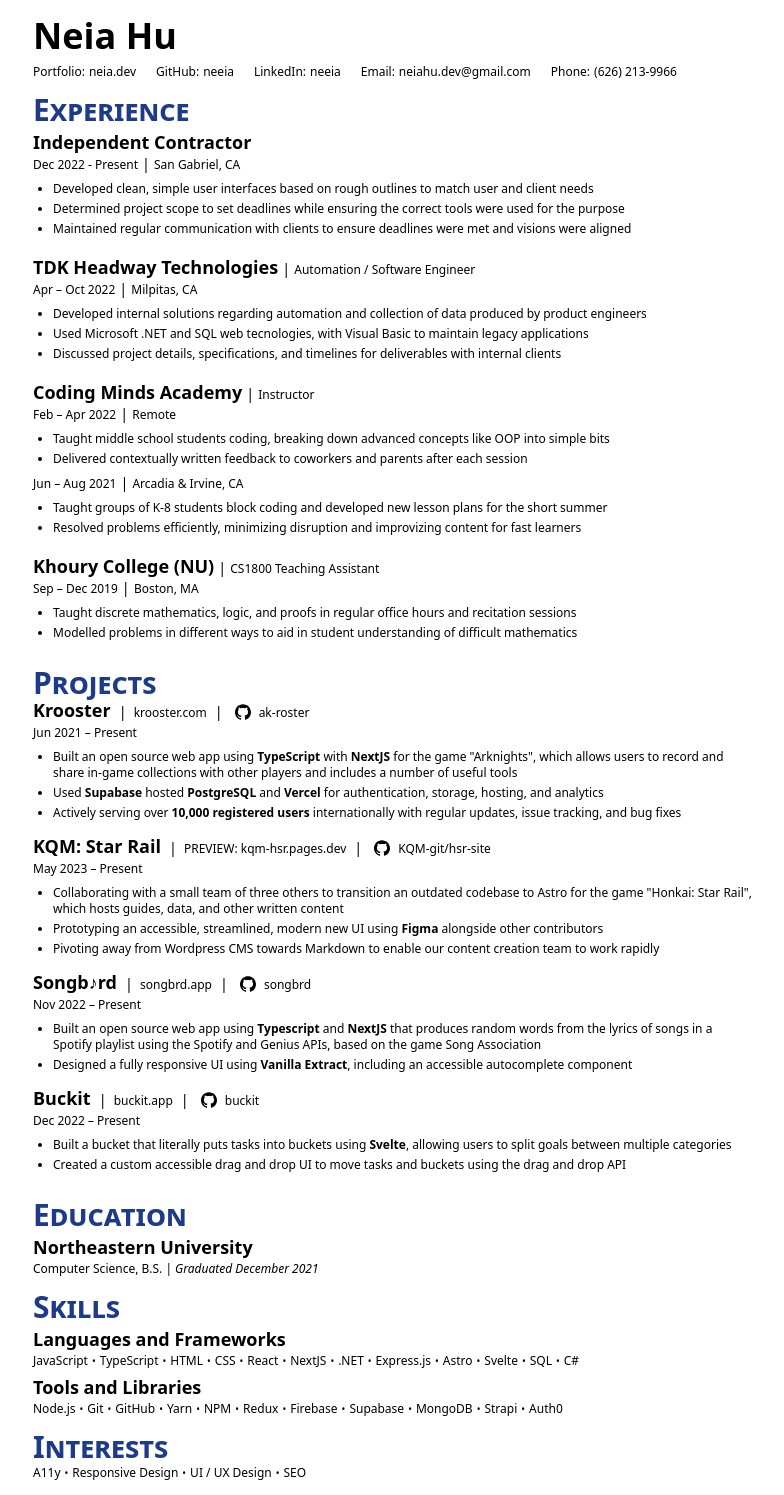
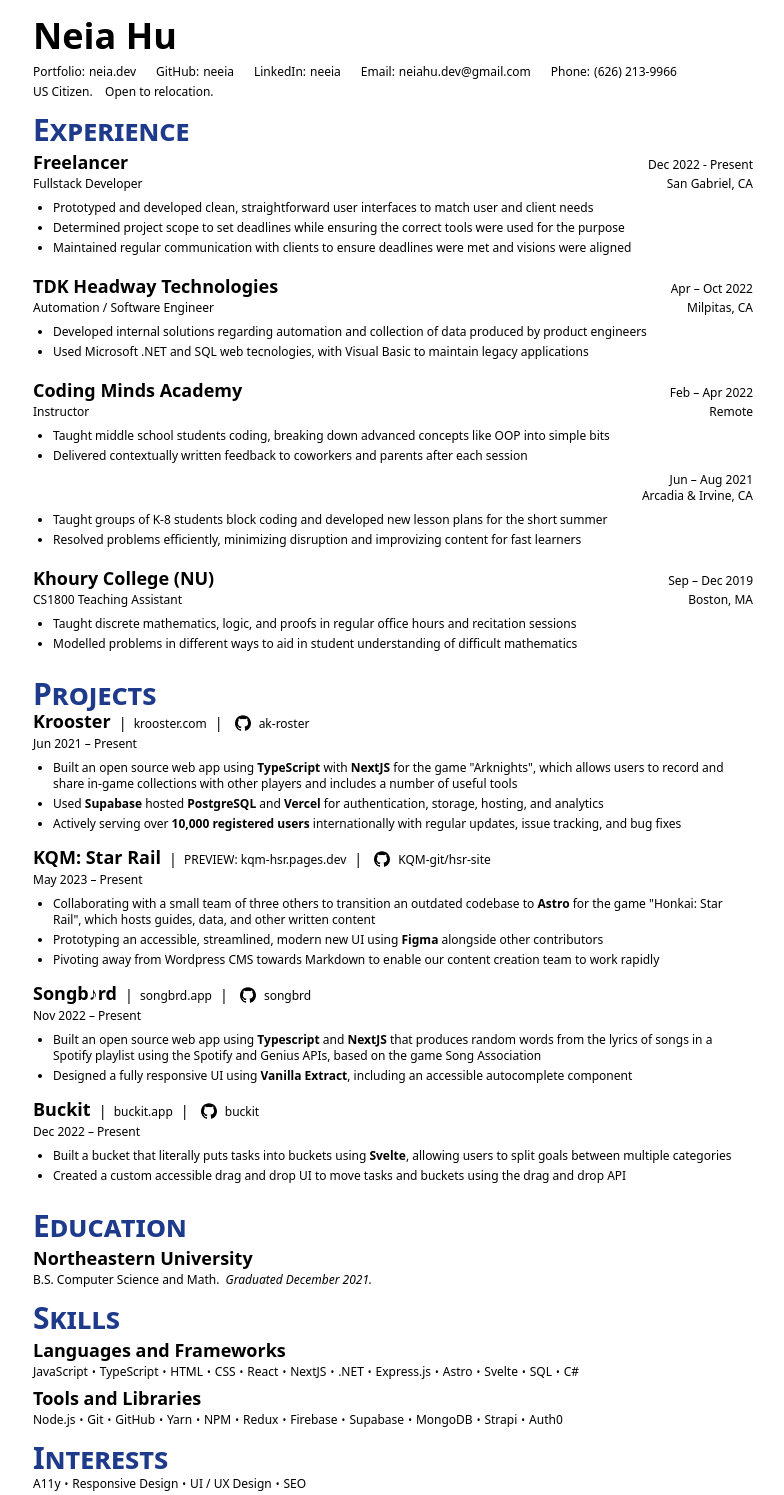
Before and after one commit to neeia/portfolio, an Astro site: page /resume in a window 1280 px wide. Shown: the part 40-1535 px from the top of the page, without its empty margins (247-1031 px from the left). Built offline with nearby package versions, Linux system fonts and the light colour scheme; Astro itself is replaced by a stand-in of ours.

Commit message:
Reformat work section

```diff
--- a/src/components/resume/Work.astro
+++ b/src/components/resume/Work.astro
@@ -9,24 +9,16 @@ export interface Props {
 const { company, title, date, location } = Astro.props;
 ---
 
-<li class={`m-0 w-full block${company ?  "" : " -mt-2"}`}>
+<li class={`m-0 w-full block${company ? "" : " -mt-2"}`}>
   <div class="flex items-baseline gap-1">
     {company && <h3>{company}</h3>}
-    {title && <span>{title}</span>}
+    <span class="ml-auto">{date}</span>
   </div>
   <div class="text-xs flex items-baseline gap-1">
-    <span>{date}</span>
-    <span>{location}</span>
+    {title && <span>{title}</span>}
+    <span class="ml-auto">{location}</span>
   </div>
   <ul class="mt-2 mb-3 pl-1 leading-4">
     <slot />
   </ul>
 </li>
-
-<style>
-  div > *:not(:first-child)::before {
-    content: "|";
-    font-size: larger;
-    margin-right: 0.5ch;
-  }
-</style>
--- a/src/pages/resume.astro
+++ b/src/pages/resume.astro
@@ -13,16 +13,18 @@ import Work from "../components/resume/Work.astro";
   className="resume"
 >
   <Header />
+  <p>US Citizen. &nbsp; &nbsp;Open to relocation.</p>
   <section>
     <h2>Experience</h2>
     <ul>
       <Work
-        company="Independent Contractor"
+        company="Freelancer"
+        title="Fullstack Developer"
         date="Dec 2022 - Present"
         location="San Gabriel, CA"
       >
         <li>
-          Developed clean, simple user interfaces based on rough outlines to
+          Prototyped and developed clean, straightforward user interfaces to
           match user and client needs
         </li>
         <li>
@@ -47,10 +49,6 @@ import Work from "../components/resume/Work.astro";
         <li>
           Used Microsoft .NET and SQL web tecnologies, with Visual Basic to
           maintain legacy applications
-        </li>
-        <li>
-          Discussed project details, specifications, and timelines for
-          deliverables with internal clients
         </li>
       </Work>
       <div class="contents print:hidden">
@@ -138,7 +136,7 @@ import Work from "../components/resume/Work.astro";
       >
         <li>
           Collaborating with a small team of three others to transition an
-          outdated codebase to Astro for the game "Honkai: Star Rail", which
+          outdated codebase to <b>Astro</b> for the game "Honkai: Star Rail", which
           hosts guides, data, and other written content
         </li>
         <li>
@@ -197,8 +195,8 @@ import Work from "../components/resume/Work.astro";
     <h2>Education</h2>
     <h3>Northeastern University</h3>
     <div>
-      Computer Science, B.S.
-      <span class="italic"> | Graduated December 2021</span>
+      B.S. Computer Science and Math.&nbsp;
+      <span class="italic">Graduated December 2021.</span>
     </div>
   </section>
   <section>
```
